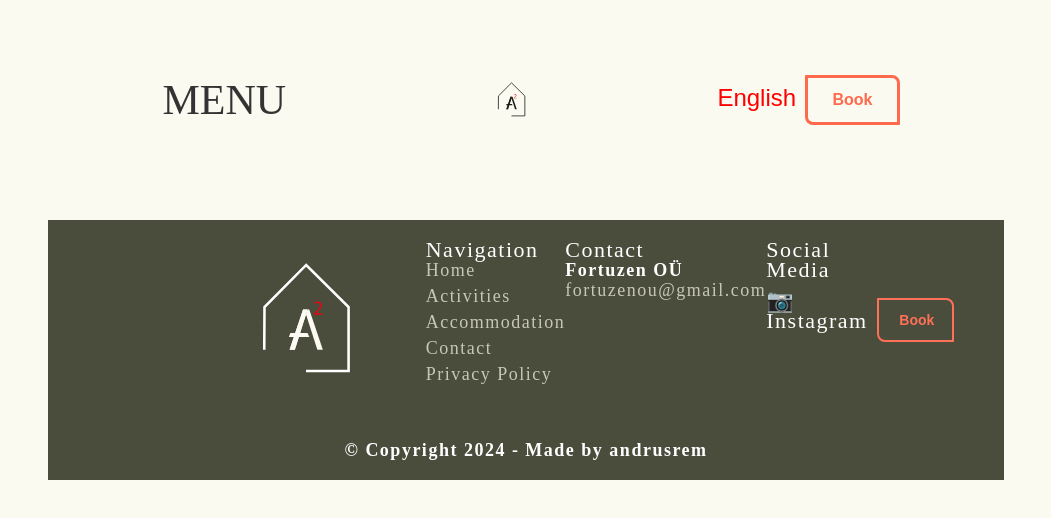
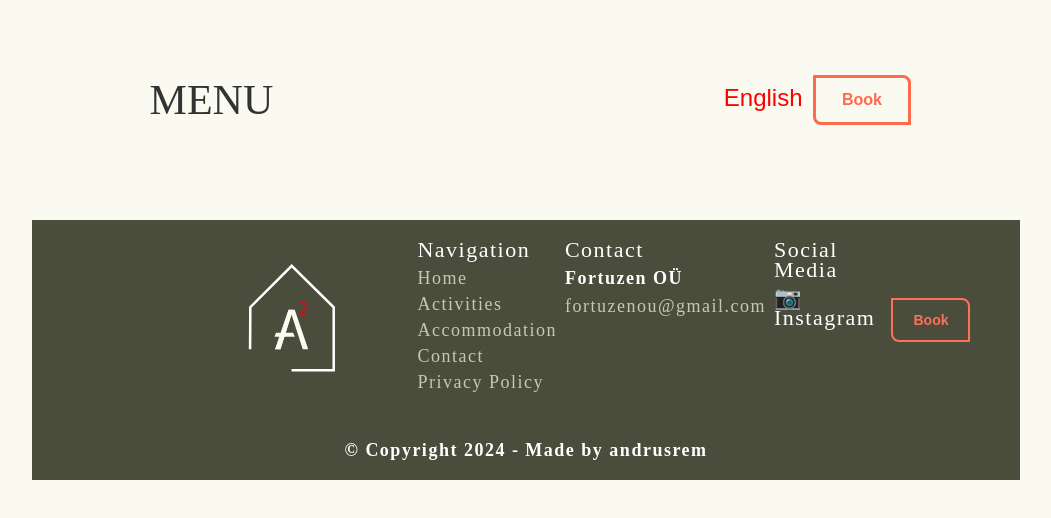
Before and after one commit to andrusrem/ReactProject, a React (Vite) app in the folder react/: page /contact in a window 1280 px wide. Shown: the top 518 px of the page, without its empty margins (114-1165 px from the left). Built offline with nearby package versions, Linux system fonts and the light colour scheme; a web font is replaced by a local one.

Commit message:
Add changes to Footer and Header Logo and more style changes

```diff
--- a/react/src/activities/index.jsx
+++ b/react/src/activities/index.jsx
@@ -56,7 +56,7 @@
   }));
 
   // Pagination logic
-  const itemsPerPage = 6;
+  const itemsPerPage = 4;
   const totalPages = Math.ceil(translations.length / itemsPerPage);
 
   const startIndex = (currentPage - 1) * itemsPerPage;
@@ -75,7 +75,7 @@
   // Render the paginated translations
   return (
     <div className='mt-0'>
-      <ul className="gap-4 grid grid-cols-3 grid-rows-2 lg:justify-stretch lg:content-stretch">
+      <ul className="gap-4 grid sm:grid-cols-1 md:grid-cols-2 lg:grid-cols-3 xl:grid-cols-4 grid-rows-1 lg:justify-stretch lg:content-stretch">
         {paginatedTranslations.map((activity) => (
           <div className=''>
             <li key={activity[language].id} className="card glass ml-2 mr-2">
@@ -112,9 +112,7 @@
 
         ))}
       </ul>
-
-      {/* Pagination Controls */}
-      <div className="flex justify-center mt-10">
+      {totalPages > 1 ? <div className="flex justify-center mt-10">
         <button
           className="btn btn-p mr-2"
           onClick={handlePrevious}
@@ -130,7 +128,8 @@
         >
           Next
         </button>
-      </div>
+      </div> : <span hidden> only one page</span>}
+
     </div>
   );
 };
--- a/react/src/shared/Footer.jsx
+++ b/react/src/shared/Footer.jsx
@@ -4,6 +4,7 @@
 import "./Logo.css";
 import { Link } from "react-router-dom";
 import logo from './Logo_footer.svg';
+import Home from "../Home";
 
 const Footer = () => {
   const { language } = useLanguage(); // Get the current language from context
@@ -70,14 +71,14 @@
 
   return (
     <footer className="footer mt-5">
-      <div className="footer-container gap-10 place-content-stretch">
+      <div className="footer-container">
         {/* Navigation Section */}
-        <div className="footer-section">
-          <div className="logo-container w-20% mb-5 mt-5">
-            <img src={logo} alt="" className="w-50%"/>
+        <div className="grid footer-section gap-2 place-content-stretch">
+          <div className="logo-container w-auto mb-5 mt-5 mr-0 ml-0 justify-center">
+            <Link to='/' element={<Home/>} className="w-50%"><img src={logo} alt="" className="w-full"/></Link>
           </div>
           <div className="navigation-container">
-            <h3>{content[language].navigation}</h3>
+            <div className="mb-2"><h3>{content[language].navigation}</h3></div>
             <ul>
               <li><Link to="/">{content[language].home}</Link></li>
               <li><Link to="/activities">{content[language].activities}</Link></li>
@@ -89,22 +90,23 @@
 
           {/* Contact Section */}
           <div className="contact">
-            <h3>{content[language].contact}</h3>
-            <p><strong>{content[language].company}</strong></p>
+            <div className="mb-2"><h3>{content[language].contact}</h3></div>
+            <p className="mb-2"><strong>{content[language].company}</strong></p>
             <a href={`mailto:${content[language].email}`}>{content[language].email}</a>
           </div>
 
           {/* Social Media Section */}
           <div className="social-media">
-            <h3>{content[language].socialMedia}</h3>
+            <div className="mb-2"><h3>{content[language].socialMedia}</h3></div>
+
             <a href="https://instagram.com" target="_blank" rel="noopener noreferrer">
-              <h3 className="social-icon">📷 {content[language].instagram}</h3>
+              <h3 className="hover:text-red">📷 {content[language].instagram}</h3>
             </a>
           </div>
 
           {/* Book Button */}
           <div className="book">
-            <button className="book-button">{content[language].bookButton}</button>
+            <button className="book-button w-full">{content[language].bookButton}</button>
           </div>
         </div>
       </div>
--- a/react/src/shared/Header.jsx
+++ b/react/src/shared/Header.jsx
@@ -4,6 +4,7 @@
 import { useLanguage } from "../LanguageContext"; // Import useLanguage from LanguageContext
 import { Link } from "react-router-dom";
 import logo from './Logo_svg.svg';
+import Home from "../Home";
 
 // Translation for header content
 const translations = {
@@ -82,7 +83,7 @@
         <div className="logo-container pointer-events-auto">
           {/* <div className="circle"></div>
           <div className="letter"><p>A<sup>2</sup></p></div> */}
-          <img src={logo} alt="" className="logo w-20%"/>
+          <Link className="logo w-20%" to='/' element={<Home/>}><img src={logo} alt=""/></Link>
         </div>
 
         {/* Language and Book */}
--- a/react/src/shared/Logo.css
+++ b/react/src/shared/Logo.css
@@ -2,29 +2,10 @@
 .logo-container {
     display: flex;
 
-    align-items: center;
-    justify-content:center;
-    width: 20%;
     height: 120px;
     position: relative;
     cursor: pointer; /* Add pointer cursor on hover */
     transition: transform 0.3s ease-in-out; /* Smooth transition */
-  }
-
-  .footer .logo-container{
-    width: auto;
-    justify-content:center;
-    align-items: center;
-  }
-
-  /* Animated Circle */
-  .circle {
-    width: 60px;
-    height: 60px;
-    border: 2px solid #e74c3c; /* Red stroke */
-    border-radius: 50%;
-    margin-bottom: 5px;
-    transition: all 0.3s ease-in-out; /* Smooth transition for scale and border */
   }
 
   /* Logo Letter A² */
@@ -40,26 +21,3 @@
   .footer .letter {
     color: #FFFFFF;
   }
-
-  /* Hover Effect for Logo Container */
-  .logo-container:hover .circle {
-    transform: scale(1.2);  /* Scale up the circle */
-    width: 10px;
-    height: 10px;
-    border-width: 12px;  /* Increase border width */
-    opacity: 1;  /* Ensure the circle is fully visible */
-  }
-
-  /* Hover Effect for Logo Letter */
-  .logo-container:hover .letter {
-    transform: scale(1.2);
-    font-size: 2.5rem;
-    opacity: 1; /* Make the letter A² appear */
-    transform: translateX(0); /* Move the letter to its original position */
-  }
-
-  /* Animation for Initial State */
-  .logo-container .letter {
-    opacity: 0;  /* Hide letter initially */
-    transform: translateX(-20px); /* Slightly move the letter upwards */
-  }
--- a/react/tailwind.config.js
+++ b/react/tailwind.config.js
@@ -40,6 +40,10 @@
           '70%': '70%',
           '80%': '80%',
         },
+        margin: {
+          '0': '0',
+
+        },
         fontFamily: {
           montserrat: ['"Montserrat"', 'serif'],
         },
```
